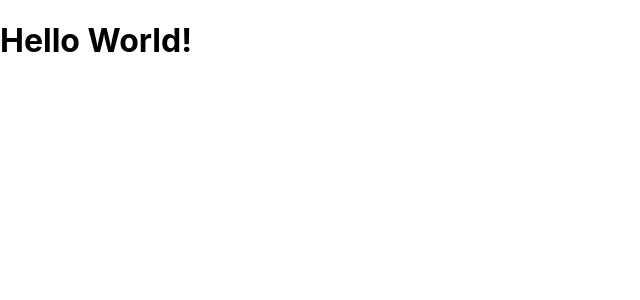
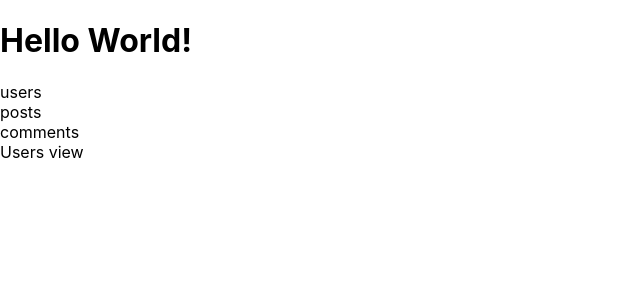
Before and after one commit to Jade1724/blog-app, a React (Create React App) app: page / in a window 1280 px wide. Shown: the top 300 px of the page, without its empty margins (0-640 px from the left). Built offline with nearby package versions, Linux system fonts and the light colour scheme.

Commit message:
Simple view swap on button click

```diff
--- a/src/App.js
+++ b/src/App.js
@@ -1,7 +1,39 @@
+import { useState} from 'react';
+
+
+import Users from './views/Users';
+import Posts from './views/Posts';
+import Comments from './views/Comments';
+
 function App() {
+
+
+  const [view, setView] = useState('users');
+
+
+  function handleViewUsersClick() {
+    setView('users')
+  }
+
+  function handleViewPostsClick() {
+    setView('posts')
+  }
+
+  function handleViewCommentsClick() {
+    setView('comments')
+  }
+
   return (
     <div>
       <h1>Hello World!</h1>
+      <header>
+        <div onClick={handleViewUsersClick}>users</div>
+        <div onClick={handleViewPostsClick}>posts</div>
+        <div onClick={handleViewCommentsClick}>comments</div>
+      </header>
+      { view == 'users' && <Users /> }
+      { view == 'posts' && <Posts />}
+      { view == 'comments' && <Comments />}
 
     </div>
   );
--- /dev/null
+++ b/src/views/Comments.js
@@ -0,0 +1,7 @@
+const Comments = () => {
+  return (
+    <div>Comments view</div>
+  )
+}
+
+export default Comments
--- /dev/null
+++ b/src/views/Posts.js
@@ -0,0 +1,7 @@
+const Posts = () => {
+  return (
+    <div>Posts view</div>
+  )
+}
+
+export default Posts
--- /dev/null
+++ b/src/views/Users.js
@@ -0,0 +1,7 @@
+const Users = () => {
+  return (
+    <div>Users view</div>
+  )
+}
+
+export default Users
```
